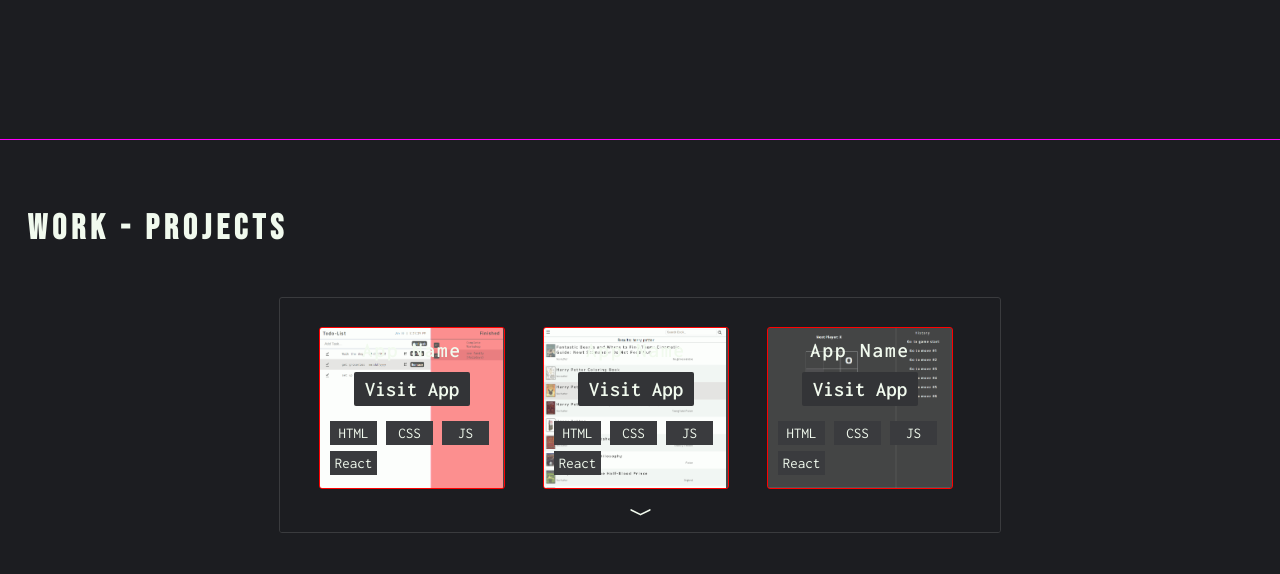
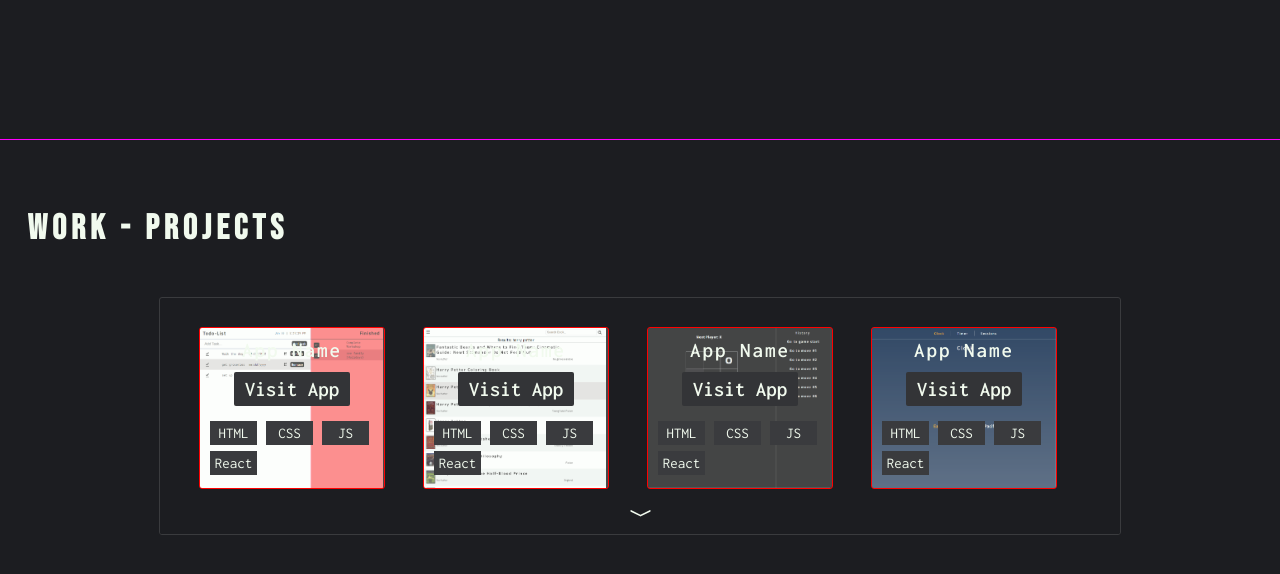
Before and after one commit to Rio0628/portfolio-website, a React (Create React App) app: page / in a window 1280 px wide. Shown: the part 2004-2578 px from the top of the page. Built offline with nearby package versions, Linux system fonts and the light colour scheme.

Commit message:
Added Breakpoint Styling

```diff
--- a/src/index.css
+++ b/src/index.css
@@ -426,7 +426,7 @@ body {
   background: #1c1d21;
   color: #f1faee;
   font-size: 25px;
-  padding: 5px 0px;
+  padding: 6px 0px;
   height: 2rem;
   width: 100%;
   cursor: pointer;
@@ -709,8 +709,9 @@ body {
   }
 
   .projectsPreviewCntr {
+    height: 11.5rem;
     grid-template-columns: repeat(2, 12.8rem);
-    grid-template-rows: repeat(3, 11.5rem);
+    grid-template-rows: repeat(3, 12rem);
   }
 
   .indProject {
@@ -802,7 +803,7 @@ body {
 
   .projectsPreviewCntr {
     grid-template-columns: repeat(3, 12.8rem);
-    grid-template-rows: repeat(3, 11.5rem);
+    grid-template-rows: repeat(3, 12.8rem);
   }
 
   .inputFieldsCntr {
@@ -856,7 +857,7 @@ body {
 
   .projectsPreviewCntr {
     grid-template-columns: repeat(3, 14rem);
-    grid-template-rows: repeat(3, 12.8rem);
+    grid-template-rows: repeat(3, 12.9rem);
   }
 
   .indProject {
@@ -948,6 +949,15 @@ body {
 
   .HTMLfill, .CSSfill, .JSfill, .Reactfill, .Nodefill {
     font-size: 19px;
+  }
+
+  .projectsCntr {
+    width: 60rem;
+  }
+
+  .projectsPreviewCntr {
+    grid-template-columns: repeat(4, 14rem);
+    grid-template-rows: repeat(1, 12.8rem);
   }
 
   .inputName, .inputEmail, .inputMessage {
```
